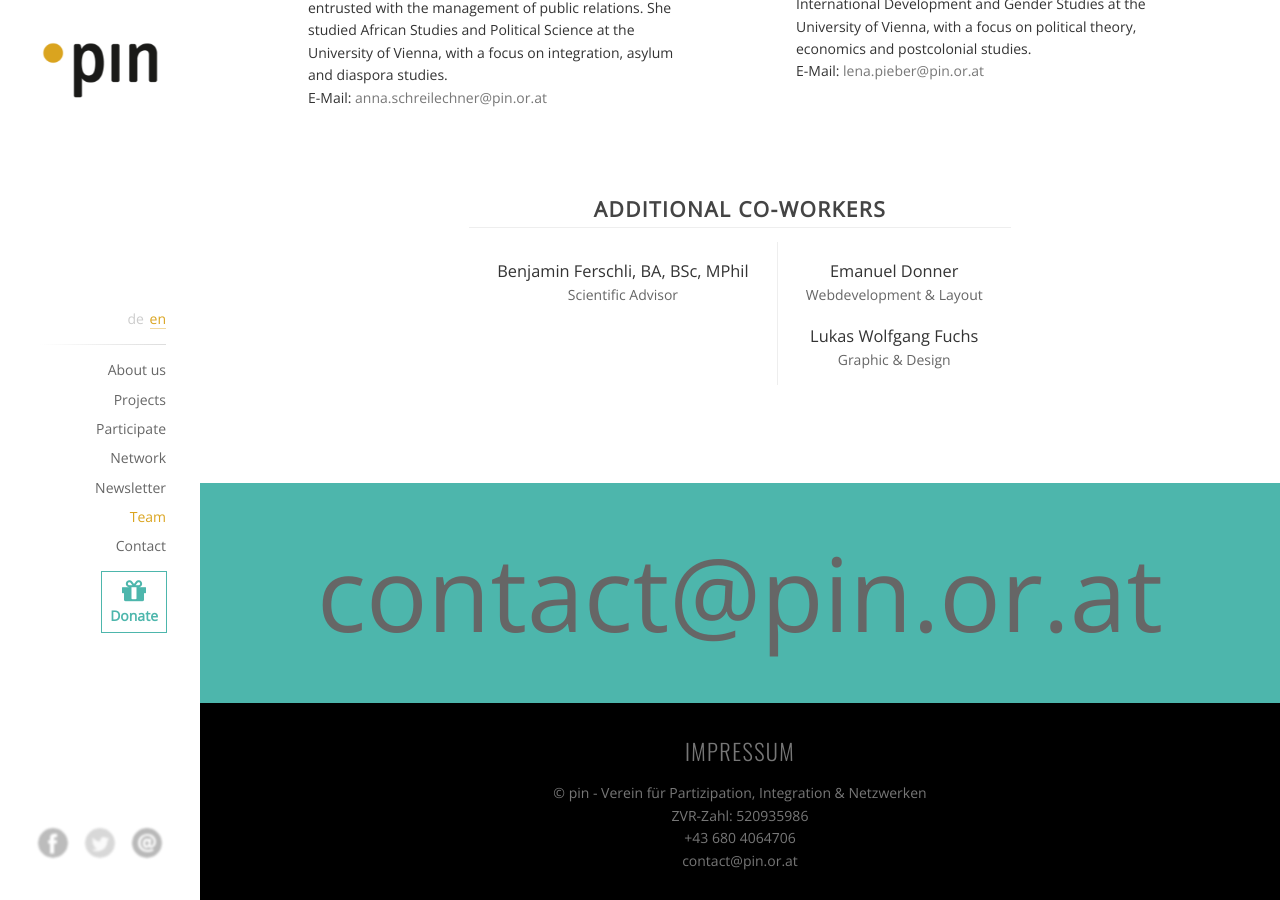
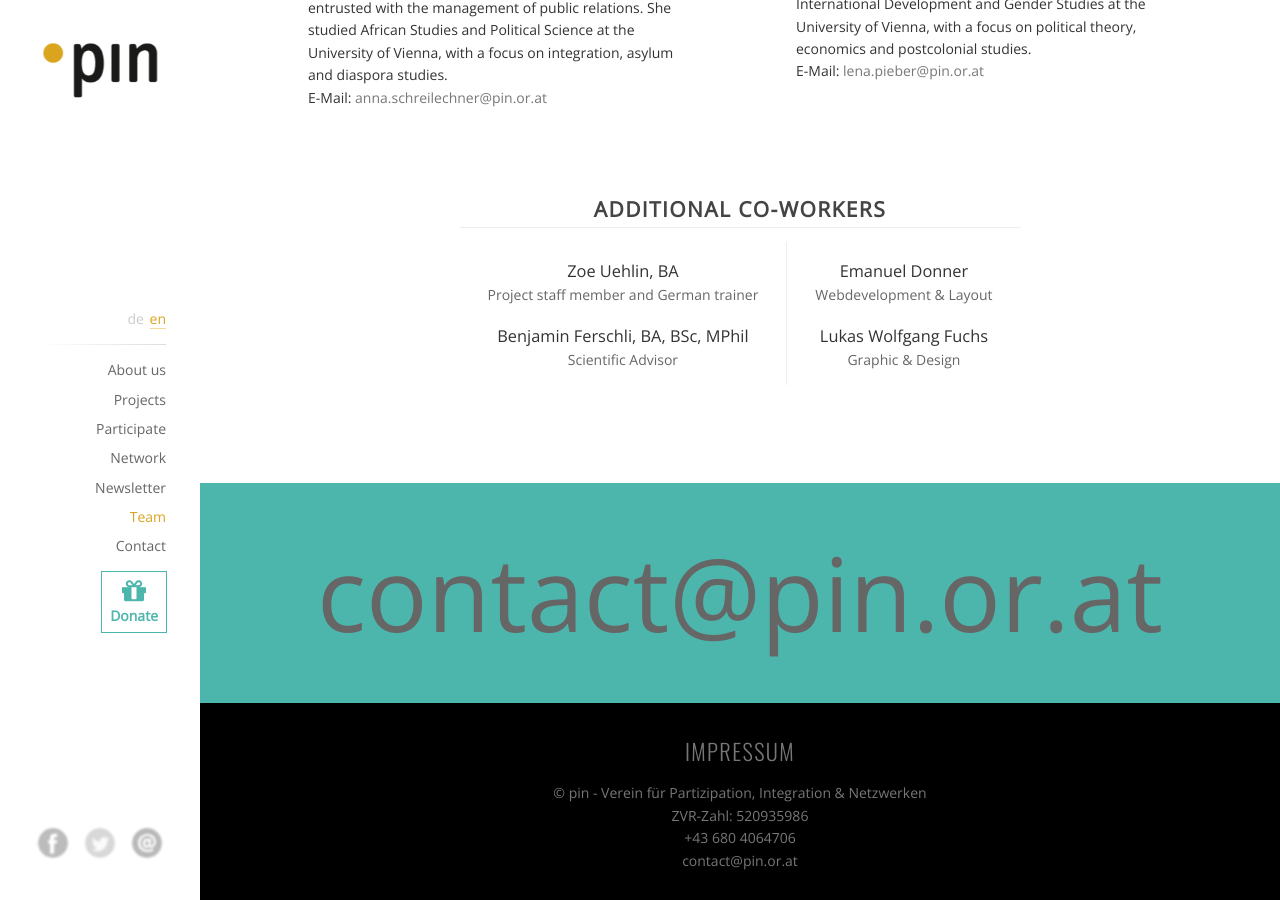
Before and after one commit to pinverein/anna-laura, a Jekyll site: the page built from en/index.html, in a window 1280 px wide and 900 px high, scrolled down 5274 px. Built offline with Jekyll 4.4.1, drawn with Linux system fonts in a browser that asks for light colours; comment, search, counter and statistics services are not loaded.

Commit message:
Added staff member.

```diff
--- a/pages/en/content_team.html
+++ b/pages/en/content_team.html
@@ -37,6 +37,8 @@
       <div class="sub-box">
         <div class="member-column">
           <!-- <h2>Noch wer</h2> -->
+          <h3>Zoe Uehlin, BA</h3>
+          <p>Project staff member and German trainer</p>
           <h3>Benjamin Ferschli, BA, BSc, MPhil</h3>
           <p>Scientific Advisor</p>
 
```
